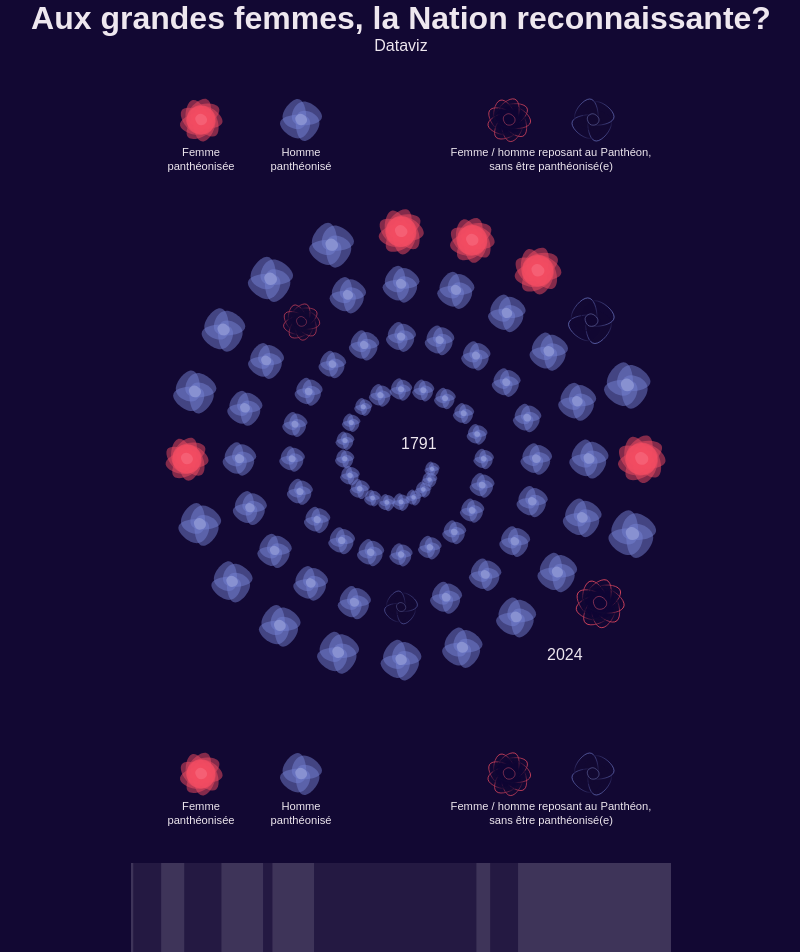
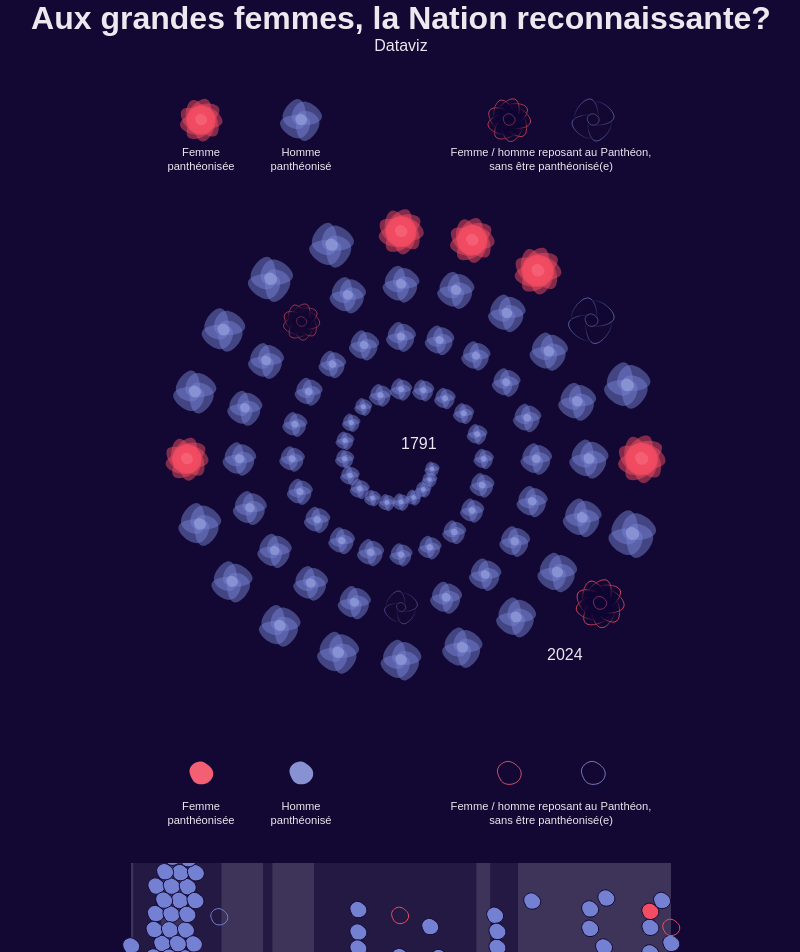
Before and after one commit to floreperche/women-in-pantheon, a Svelte app: page / in a window 1280 px wide. Shown: the top 952 px of the page, without its empty margins (239-1039 px from the left). Built offline with nearby package versions, Linux system fonts and the light colour scheme; a web font is replaced by a local one.

Commit message:
BeeSwarm viz legend update

```diff
--- a/src/components/BeeSwarmViz.svelte
+++ b/src/components/BeeSwarmViz.svelte
@@ -45,7 +45,7 @@
         "y",
         forceY()
           .y((d) => height / 2)
-          .strength(0.05)
+          .strength(0.01)
       )
       .force("collide", forceCollide().radius(RADIUS))
       .alpha(0.2)
@@ -64,7 +64,16 @@
       <g
         transform="translate({width / 2 - 200} {marginHeight / 2 -
           10}), scale({0.7})"
-        ><Flower person={{ sex: "W", status: "Panthéonisée" }} /><text
+      >
+        <path
+          fill="#f55f74"
+          stroke="none"
+          stroke-width="6"
+          d="M48.1,-66.9C63,-55.4,76.2,-42.2,82.6,-26C89,-9.8,88.5,9.4,81.8,25.5C75,41.5,62,54.4,47.3,62.6C32.6,70.8,16.3,74.3,0.2,74C-15.9,73.7,-31.7,69.6,-43.7,60.6C-55.7,51.5,-63.9,37.4,-71,21.6C-78.2,5.8,-84.4,-11.8,-81.9,-28.7C-79.3,-45.6,-68,-61.8,-52.9,-73.2C-37.8,-84.6,-18.9,-91.3,-1.1,-89.7C16.6,-88.2,33.2,-78.4,48.1,-66.9Z"
+          transform="scale(0.2)"
+          fill-opacity="100%"
+        />
+        <text
           fill="#EEE7EF"
           x="0"
           y="60"
@@ -80,7 +89,15 @@
       <g
         transform="translate({width / 2 - 100} {marginHeight / 2 -
           10}), scale({0.7})"
-        ><Flower person={{ sex: "M", status: "Panthéonisée" }} /><text
+      >
+        <path
+          fill="#8891d1"
+          stroke="none"
+          stroke-width="6"
+          d="M48.1,-66.9C63,-55.4,76.2,-42.2,82.6,-26C89,-9.8,88.5,9.4,81.8,25.5C75,41.5,62,54.4,47.3,62.6C32.6,70.8,16.3,74.3,0.2,74C-15.9,73.7,-31.7,69.6,-43.7,60.6C-55.7,51.5,-63.9,37.4,-71,21.6C-78.2,5.8,-84.4,-11.8,-81.9,-28.7C-79.3,-45.6,-68,-61.8,-52.9,-73.2C-37.8,-84.6,-18.9,-91.3,-1.1,-89.7C16.6,-88.2,33.2,-78.4,48.1,-66.9Z"
+          transform="scale(0.2)"
+          fill-opacity="100%"
+        /><text
           fill="#EEE7EF"
           x="0"
           y="60"
@@ -98,11 +115,25 @@
           10}), scale({0.7})"
       >
         <g transform="translate(-60 0)">
-          <Flower person={{ sex: "W", status: "Partenaire" }} />
+          <path
+            fill="none"
+            stroke="#f55f74"
+            stroke-width="6"
+            d="M48.1,-66.9C63,-55.4,76.2,-42.2,82.6,-26C89,-9.8,88.5,9.4,81.8,25.5C75,41.5,62,54.4,47.3,62.6C32.6,70.8,16.3,74.3,0.2,74C-15.9,73.7,-31.7,69.6,-43.7,60.6C-55.7,51.5,-63.9,37.4,-71,21.6C-78.2,5.8,-84.4,-11.8,-81.9,-28.7C-79.3,-45.6,-68,-61.8,-52.9,-73.2C-37.8,-84.6,-18.9,-91.3,-1.1,-89.7C16.6,-88.2,33.2,-78.4,48.1,-66.9Z"
+            transform="scale(0.2)"
+            fill-opacity="80%"
+          />
         </g>
 
         <g transform="translate(60 0)">
-          <Flower person={{ sex: "M", status: "Partenaire" }} /></g
+          <path
+            fill="none"
+            stroke="#8891d1"
+            stroke-width="6"
+            d="M48.1,-66.9C63,-55.4,76.2,-42.2,82.6,-26C89,-9.8,88.5,9.4,81.8,25.5C75,41.5,62,54.4,47.3,62.6C32.6,70.8,16.3,74.3,0.2,74C-15.9,73.7,-31.7,69.6,-43.7,60.6C-55.7,51.5,-63.9,37.4,-71,21.6C-78.2,5.8,-84.4,-11.8,-81.9,-28.7C-79.3,-45.6,-68,-61.8,-52.9,-73.2C-37.8,-84.6,-18.9,-91.3,-1.1,-89.7C16.6,-88.2,33.2,-78.4,48.1,-66.9Z"
+            transform="scale(0.2)"
+            fill-opacity="80%"
+          /></g
         >
         <text
           fill="#EEE7EF"
```
